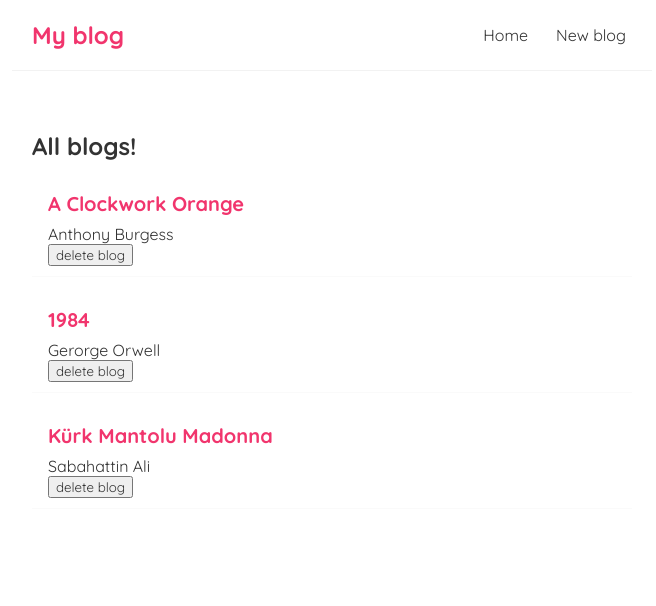
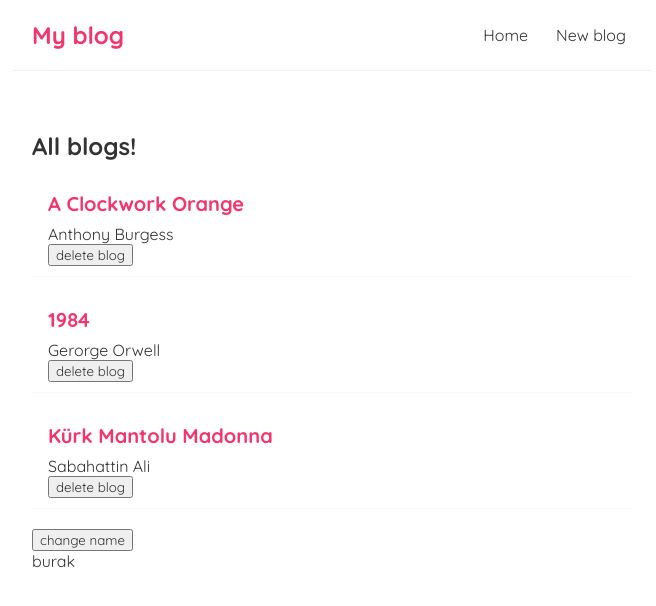
Before and after one commit to burakkuru5534/react-practices, a React (Create React App) app in the folder dojo-blog/: page / in a window 1280 px wide. Shown: the top 606 px of the page, without its empty margins (308-964 px from the left). Built offline with nearby package versions, Linux system fonts and the light colour scheme.

Commit message:
L-10. usage of useEffect and it's dependencies

```diff
--- a/dojo-blog/src/Home.js
+++ b/dojo-blog/src/Home.js
@@ -1,4 +1,4 @@
-import { useState } from "react";
+import { useState, useEffect } from "react";
 import BlogList from "./BlogList";
 
 const Home = () => {
@@ -10,15 +10,25 @@
         { title: 'Kürk Mantolu Madonna ', body: 'lorem ipsum...', author: 'Sabahattin Ali', id: 3 }
     ])
 
+    const [name, setName] = useState('burak')
+
     const handleDelete = (id) => {
 
         const newBlogs = blogs.filter(blog => blog.id !== id);
         setBlogs(newBlogs);
     }
 
+    useEffect(() => {
+
+        console.log(name);
+
+    },[name])
+
     return (
         <div className="home">
            <BlogList blogs={blogs} title="All blogs!" handleDelete ={handleDelete}/>
+           <button onClick={() => setName('kuru')}>change name</button>
+           <p>{name}</p>
 
         </div>
      );
```
